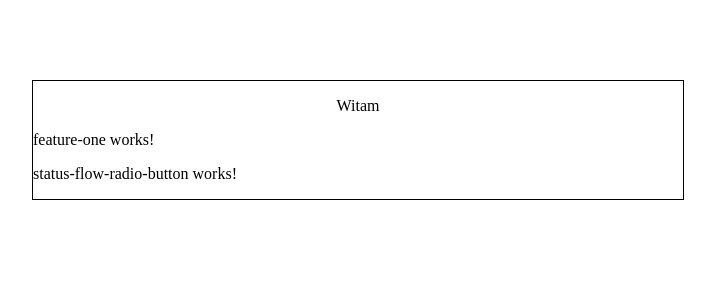
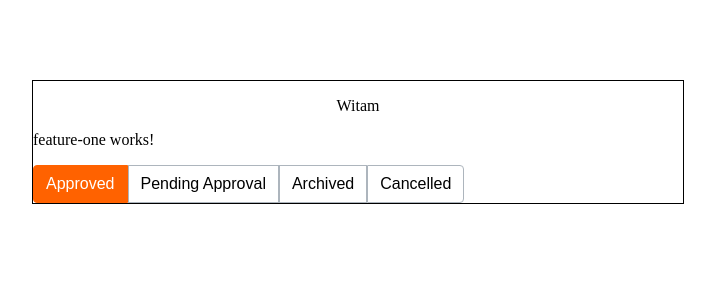
Before and after one commit to Svaly/angularTraining, an Angular app: page /feature-one in a window 1280 px wide. Shown: the top 300 px of the page, without its empty margins (282-997 px from the left). Built offline with nearby package versions, Linux system fonts and the light colour scheme.

Commit message:
FinalWithTEsts

```diff
--- a/src/app/feature-one/feature-one.component.html
+++ b/src/app/feature-one/feature-one.component.html
@@ -1,3 +1,11 @@
 <p>feature-one works!</p>
 
-<app-status-flow-radio-button></app-status-flow-radio-button>
+<div class="status-button">
+    <app-status-flow-radio-button
+        [allowedValuesTransitions]="statusesTransitions"
+        [values]="statuses"
+        [value]="initialValue"
+        [disabled]="false"
+        (onClick)="changeChargingDetailsStatus($event)">
+    </app-status-flow-radio-button>
+</div>
--- a/src/app/feature-one/feature-one.component.ts
+++ b/src/app/feature-one/feature-one.component.ts
@@ -1,15 +1,43 @@
 import { Component, OnInit } from '@angular/core';
+import { Status } from './status.enum';
+import { RadioButtonItem } from 'app/shared-controls/status-flow-radio-button/radio-button-item';
+import { RadioButtonAllowedValuesTransitionsGraph } from 'app/shared-controls/status-flow-radio-button/radio-button-allowed-values-transitions-graph';
 
 @Component({
   selector: 'app-feature-one',
   templateUrl: './feature-one.component.html',
   styleUrls: ['./feature-one.component.scss']
 })
-export class FeatureOneComponent implements OnInit {
+export class FeatureOneComponent {
 
-  constructor() { }
+  public initialValue: string | number | boolean = Status.Approved;
 
-  ngOnInit() {
+  public statuses: Array<RadioButtonItem> = [
+    new RadioButtonItem('Approved', Status.Approved),
+    new RadioButtonItem('Pending Approval', Status.PendingApproval),
+    new RadioButtonItem('Active', Status.Active),
+    new RadioButtonItem('OnHold', Status.OnHold),
+    new RadioButtonItem('Archived', Status.Archived),
+    new RadioButtonItem('Cancelled', Status.Cancelled),
+    new RadioButtonItem('Rejected', Status.Rejected),
+  ];
+
+  public statusesTransitions: RadioButtonAllowedValuesTransitionsGraph = new RadioButtonAllowedValuesTransitionsGraph([
+    { from: Status.PendingApproval, to: Status.Approved },
+    { from: Status.PendingApproval, to: Status.Cancelled },
+    { from: Status.PendingApproval, to: Status.Archived },
+    { from: Status.Approved, to: Status.PendingApproval },
+    { from: Status.Approved, to: Status.Cancelled },
+    { from: Status.Approved, to: Status.Archived },
+    { from: Status.Rejected, to: Status.Archived },
+    { from: Status.Rejected, to: Status.Cancelled },
+    { from: Status.Rejected, to: Status.PendingApproval },
+    { from: Status.Cancelled, to: Status.PendingApproval },
+    { from: Status.Archived, to: Status.PendingApproval },
+  ]);
+
+  public changeChargingDetailsStatus(status: string | number | boolean): void {
+    console.log(status);
+    this.initialValue = status;
   }
-
 }
--- /dev/null
+++ b/src/app/feature-one/status.enum.ts
@@ -0,0 +1,9 @@
+export enum Status {
+    Approved = 1,
+    PendingApproval= 2,
+    Rejected= 3,
+    Active= 4,
+    OnHold= 5,
+    Archived= 6,
+    Cancelled= 7,
+  }
--- a/src/app/shared-controls/status-flow-radio-button/status-flow-radio-button.component.html
+++ b/src/app/shared-controls/status-flow-radio-button/status-flow-radio-button.component.html
@@ -1 +1,10 @@
-<p>status-flow-radio-button works!</p>
+<div>
+    <button
+        *ngFor="let item of allowedValues"
+        class="control"
+        (click)="clicked(item)"
+        [class.active]="item.value === value"
+        [disabled]="disabled">
+        {{item.displayText}}
+    </button>
+</div>
--- a/src/app/shared-controls/status-flow-radio-button/status-flow-radio-button.component.scss
+++ b/src/app/shared-controls/status-flow-radio-button/status-flow-radio-button.component.scss
@@ -0,0 +1,63 @@
+$orange: #ff6200 !default;
+$gray-500: #adb5bd !default;
+$white: #fff !default;
+
+.control {
+  display: block;
+  width: 100%;
+  padding: .375rem .75rem;
+  font-size: 1rem;
+  line-height: 1.5;
+  border-radius: .25rem;
+  box-shadow: none;
+}
+
+.control:focus {
+  outline: 0;
+  box-shadow: 0;
+}
+
+div {
+  display: flex;
+
+  :hover {
+    color: $orange;
+    border-color: $orange;
+  }
+
+  :first-child {
+    border-radius: 0.25em 0 0 0.25em;
+  }
+
+  :last-child {
+    border-radius: 0 0.25em 0.25em 0;
+  }
+
+  :only-child {
+    border-radius: 0.25em;
+  }
+
+  .active {
+    color: $white;
+    background-color: $orange;
+    border-color: $orange;
+
+    :hover {
+      color: $white;
+    }
+  }
+
+  :disabled {
+    color: inherit;
+    background-color: $gray-500;
+    border-color: $gray-500;
+  }
+
+  button {
+    width: fit-content;
+    border-radius: 0;
+    border: 1px solid $gray-500;
+    background-color: transparent;
+    box-shadow: none;
+  }
+}
--- a/src/app/shared-controls/status-flow-radio-button/status-flow-radio-button.component.ts
+++ b/src/app/shared-controls/status-flow-radio-button/status-flow-radio-button.component.ts
@@ -16,6 +16,7 @@ export class StatusFlowRadioButtonComponent extends Component implements OnChang
   @Output() public onClick: EventEmitter<string | number | boolean>;
 
   private changeDetector: ChangeDetectorRef;
+  public allowedValues: Array<RadioButtonItem>;
 
   constructor(
     changeDetectorRef: ChangeDetectorRef,
@@ -30,10 +31,31 @@ export class StatusFlowRadioButtonComponent extends Component implements OnChang
 
   public ngOnInit(): void {
     this.detachChangeDetector();
+
+    if (this.value) {
+      this.allowedValues = this.getAllowedStatuses(this.value);
+      this.detectChanges();
+    }
   }
 
   public ngOnChanges(changes: SimpleChanges): void {
+    if (changes.value && changes.value.currentValue !== null && changes.value.currentValue !== undefined) {
+      this.allowedValues = this.getAllowedStatuses(this.value);
+    }
+
     this.detectChanges();
+  }
+
+  public clicked(selectedItem: RadioButtonItem): void {
+    if (this.value === selectedItem.value) {
+      return;
+    }
+    this.onClick.next(selectedItem.value);
+  }
+
+  private getAllowedStatuses(value: string | number | boolean): Array<RadioButtonItem> {
+    const allowedTransitions = this.allowedValuesTransitions.getAllowedTransitions(value);
+    return this.values.filter(c => allowedTransitions.includes(c.value)).sort((a, b) => (a.value > b.value) ? 1 : -1);
   }
 
   private detachChangeDetector(): void {
```
Also changed, not shown: 2 other files (tests, documents, lock files or other folders).
